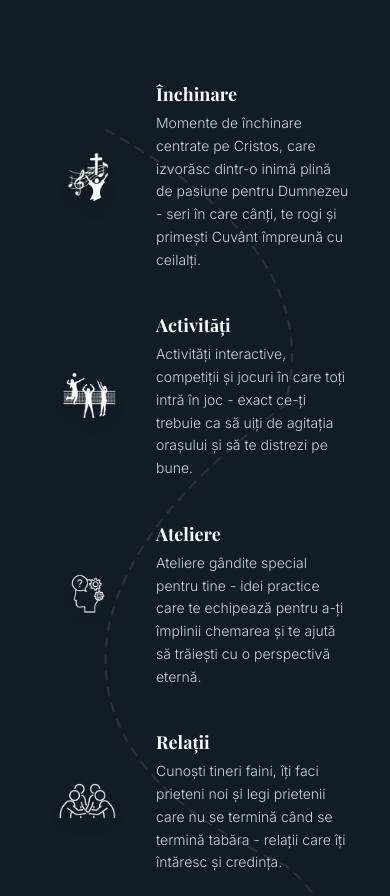
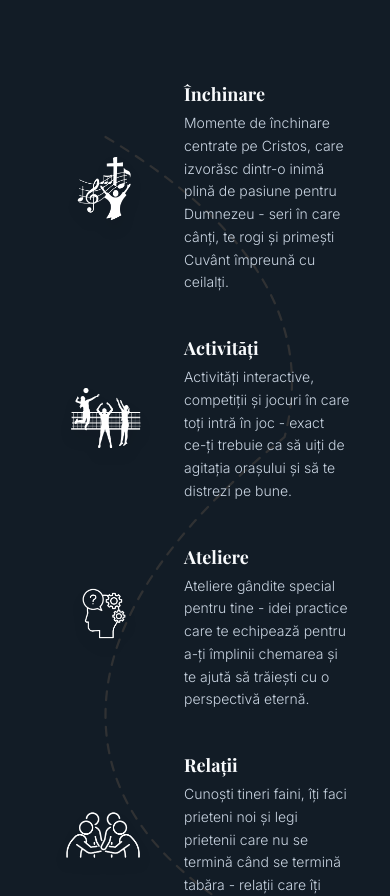
Before and after one commit to nathan05p/inspireWeb, a React (Vite) app in the folder inspireWeb-main/: page / in a window 390 px wide. Shown: the part 980-1876 px from the top of the page. Built offline with nearby package versions, Linux system fonts and the light colour scheme; a web font is replaced by a local one.

Commit message:
Increase icon size for better balance on mobile and desktop

```diff
--- a/inspireWeb-main/src/pages/camp/CampWhatToExpect.tsx
+++ b/inspireWeb-main/src/pages/camp/CampWhatToExpect.tsx
@@ -93,7 +93,7 @@ export default function CampWhatToExpect() {
                   className="relative flex items-center w-full px-4"
                 >
                   {/* Image - Left */}
-                  <div className="z-10 w-24 h-24 md:w-32 md:h-32 shrink-0 mr-5 md:mr-8">
+                  <div className="z-10 w-32 h-32 sm:w-40 sm:h-40 md:w-48 md:h-48 shrink-0 mr-4 sm:mr-6 md:mr-10">
                     <img
                       src={item.img}
                       alt={item.title}
```
